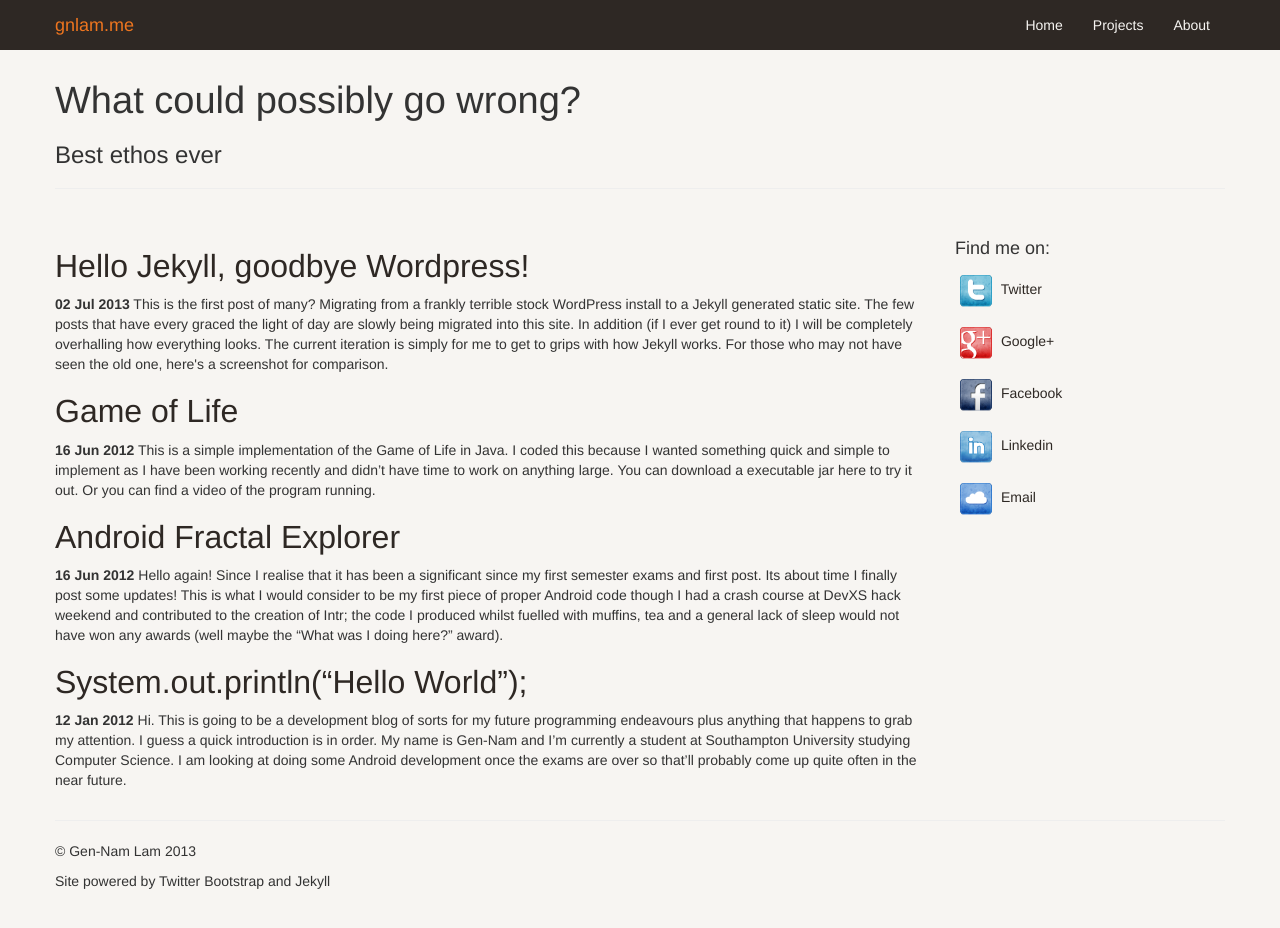
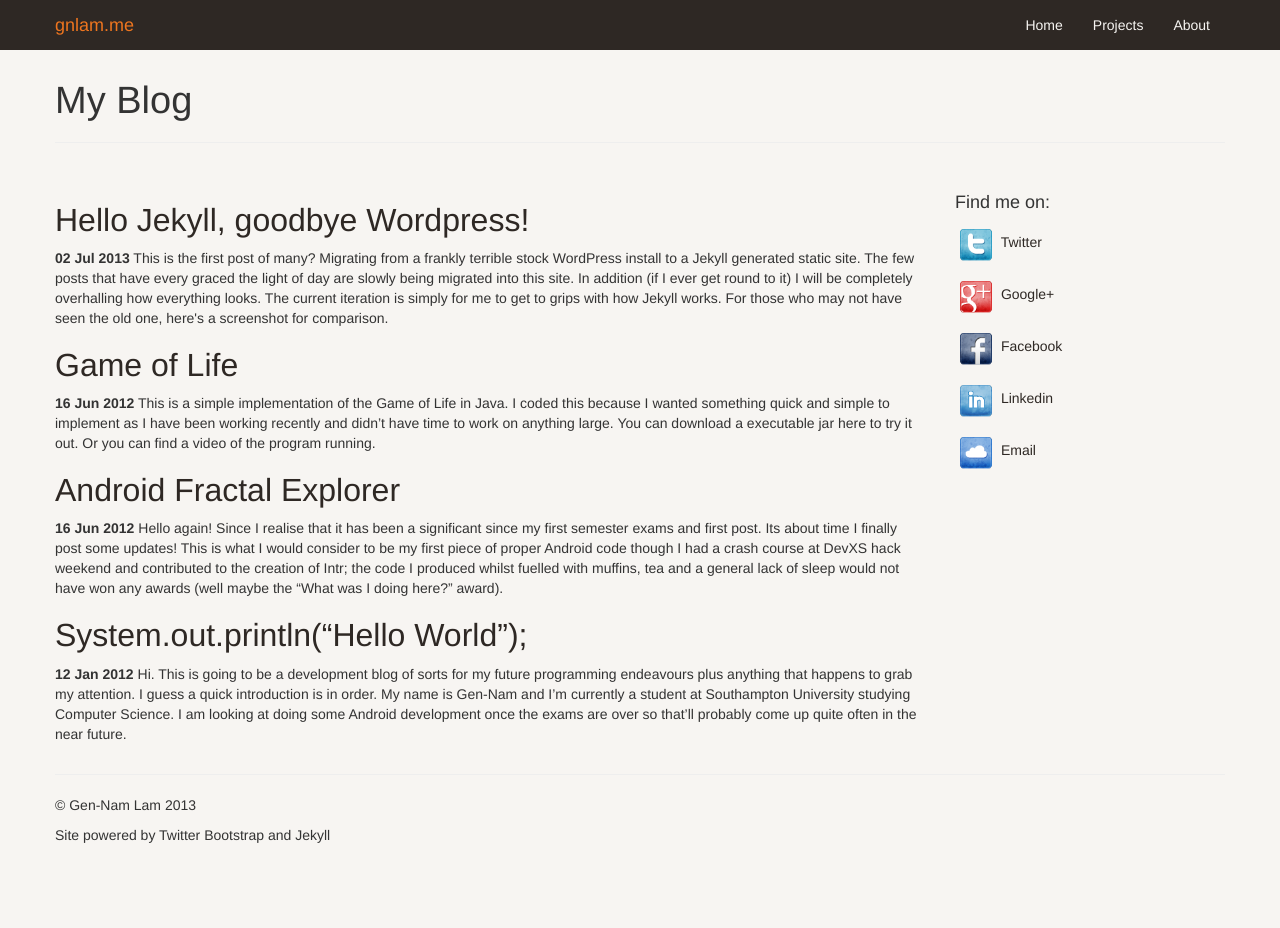
Before and after one commit to Kanpai888/Kanpai888.github.io, a Jekyll site: the page built from index.html, in a window 1280 px wide and 941 px high. Shown: the top 928 px of the window. Built offline with Jekyll 4.4.1, drawn with Linux system fonts in a browser that asks for light colours.

Commit message:
Removed terrible header text

```diff
--- a/index.html
+++ b/index.html
@@ -2,10 +2,10 @@
 layout: default
 title: Example
 ---
+
 <div class="row">
 	<div class="col-lg-12">
-		<h1>What could possibly go wrong?</h1>
-		<h3>Best ethos ever</h3>
+		<h1>My Blog</h1>
 		<hr><br>
 	</div>
 </div>
```
Also changed, not shown: assets/css/default.css (line endings or trailing spaces), assets/img/cat-small.JPG (added), 5 other files.
